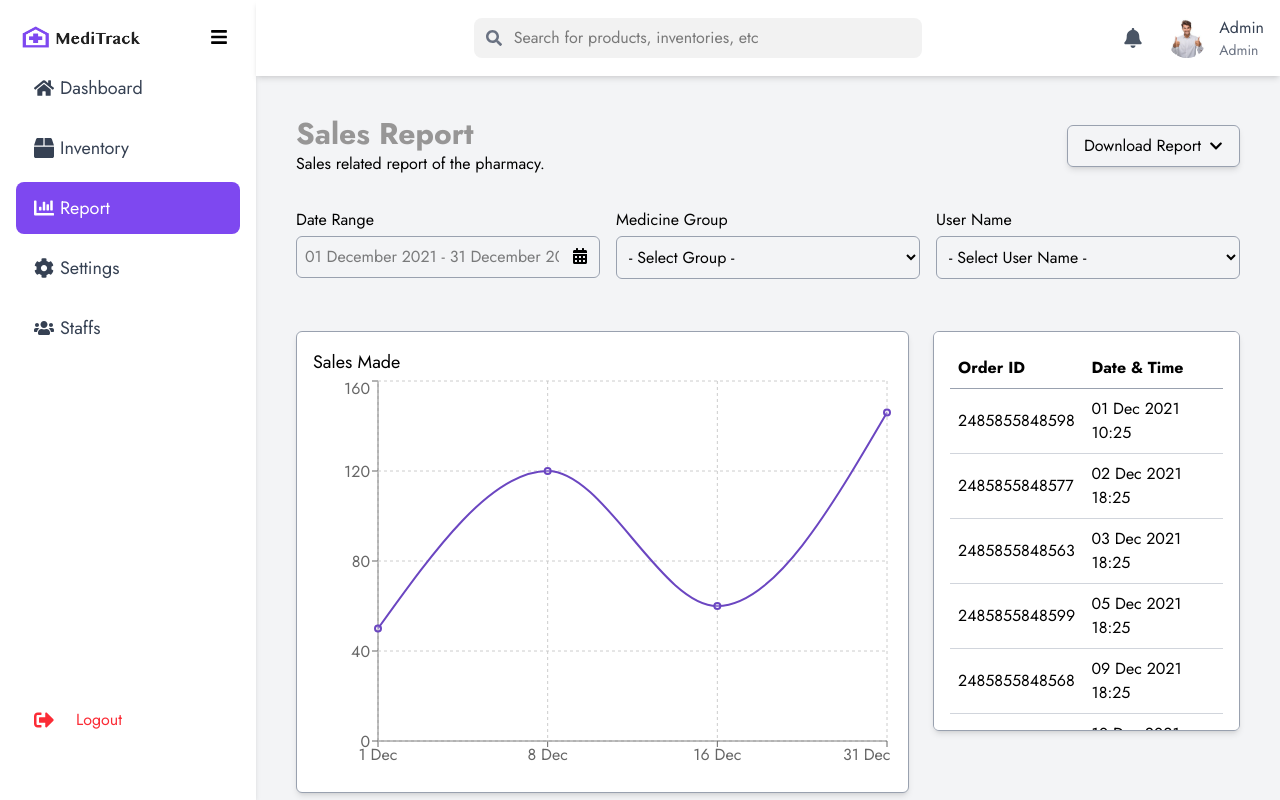
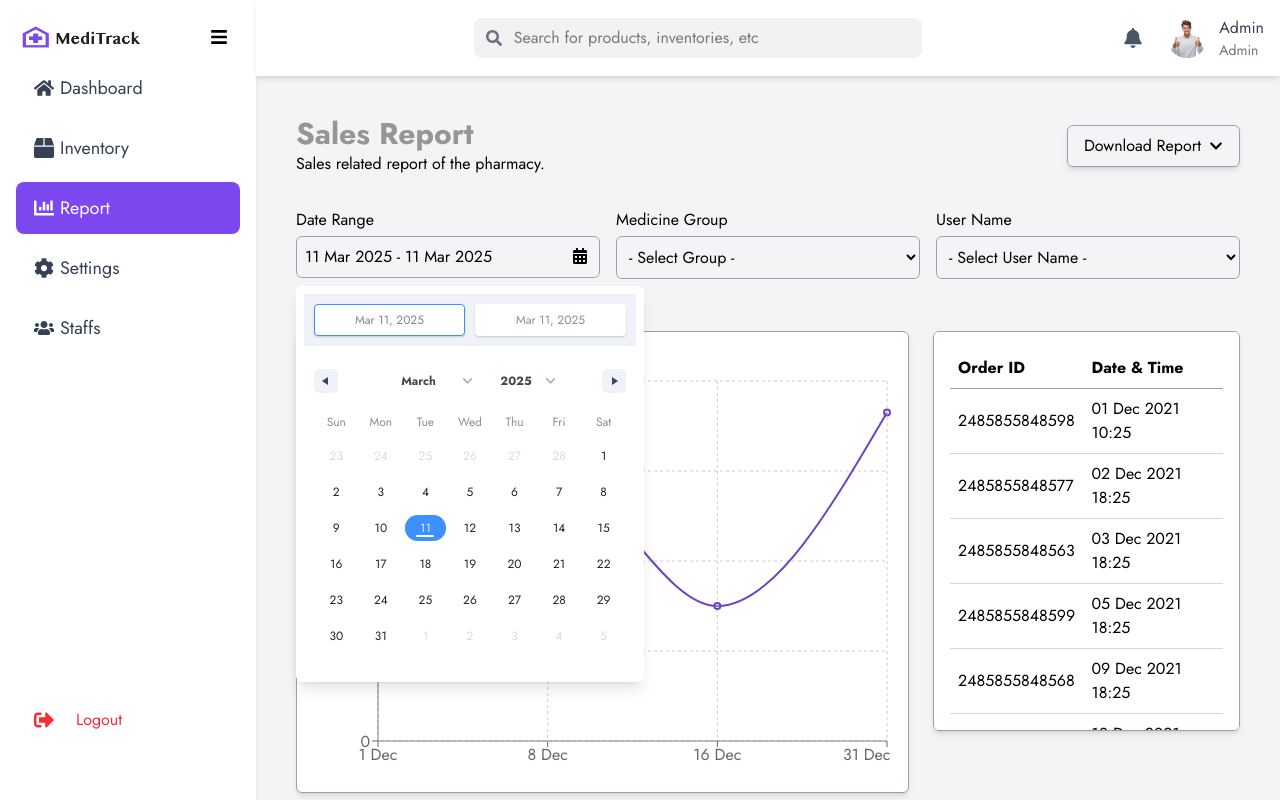
Before and after one commit to Bentil2004/meditrack, a React (Vite) app: page /Report in a window 1280 px wide. Both pictures are taken after a click on the icon 580 px from the left and 256 px from the top of the page. Built offline with nearby package versions, Linux system fonts and the light colour scheme.

Commit message:
Added date range picker with custom styles

```diff
--- a/package.json
+++ b/package.json
@@ -14,6 +14,7 @@
     "firebase": "^11.4.0",
     "lucide-react": "^0.479.0",
     "react": "^19.0.0",
+    "react-date-range": "^2.0.1",
     "react-dom": "^19.0.0",
     "react-icons": "^5.5.0",
     "react-router-dom": "^7.3.0",
--- a/src/screens/Report.jsx
+++ b/src/screens/Report.jsx
@@ -1,4 +1,4 @@
-import React from "react";
+import React,{ useState } from "react";
 import Sidebar from "../components/Sidebar/Sidebar";
 import Topbar from "../components/TopBar/Topbar";
 import { FaChevronDown, FaCalendarAlt } from "react-icons/fa";
@@ -11,6 +11,12 @@ import {
   ResponsiveContainer,
   CartesianGrid,
 } from "recharts";
+
+import { DateRange } from "react-date-range";
+import "react-date-range/dist/styles.css";
+import "react-date-range/dist/theme/default.css";
+import format from "date-fns/format";
+
 
 const data = [
   { date: "1 Dec", sales: 50 },
@@ -48,6 +54,16 @@ const handleDownloadReport = () => {
 };
 
 function Report() {
+    // Date Range State
+  const [range, setRange] = useState([
+      {
+        startDate: new Date(),
+        endDate: new Date(),
+        key: "selection",
+      },
+    ]);
+  const [showCalendar, setShowCalendar] = useState(false);
+
   return (
     <div className="flex h-screen bg-gray-100 overflow-hidden">
       <Sidebar />
@@ -76,11 +92,24 @@ function Report() {
               <div className="relative">
                 <input
                   type="text"
-                  className="border border-gray-400 p-2 rounded-md w-full pr-10"
-                  placeholder="01 December 2021 - 31 December 2021"
+                  className="border border-gray-400 p-2 rounded-md w-full pr-10 "
+                  value={`${format(range[0].startDate, "dd MMM yyyy")} - ${format(range[0].endDate, "dd MMM yyyy")}`}
+                  readOnly
+                  onClick={() => setShowCalendar(!showCalendar)}
                 />
-                <FaCalendarAlt className="absolute right-3 top-3 text-black" />
+                <FaCalendarAlt className="absolute right-3 top-3 text-black "
+                onClick={() => setShowCalendar(!showCalendar)} />
               </div>
+              {showCalendar && (
+                <div className="absolute z-10 bg-white shadow-lg p-2 rounded-md mt-2 ">
+                  <DateRange
+                    editableDateInputs={true}
+                    onChange={(item) => setRange([item.selection])}
+                    moveRangeOnFirstSelection={false}
+                    ranges={range}
+                  />
+                </div>
+              )}
             </div>
 
             <div>
--- a/src/screens/Staffs.jsx
+++ b/src/screens/Staffs.jsx
@@ -9,6 +9,7 @@ function Staffs() {
     { id: 2, name: "Gino Kofi Freeman", email: "gino69@gmail.com", image: logo },
     { id: 3, name: "Richmond Osei", email: "richmondosei@gmail.com", image: logo },
     { id: 4, name: "Joana Bentil", email: "joanaben@gmail.com", image: logo },
+    { id: 5, name: "Nwakanma Brian", email: "nwaksbrian@gmail.com", image: logo },
   ]);
 
   const [searchTerm, setSearchTerm] = useState("");
```
Also changed, not shown: 1 other file (tests, documents, lock files or other folders).
